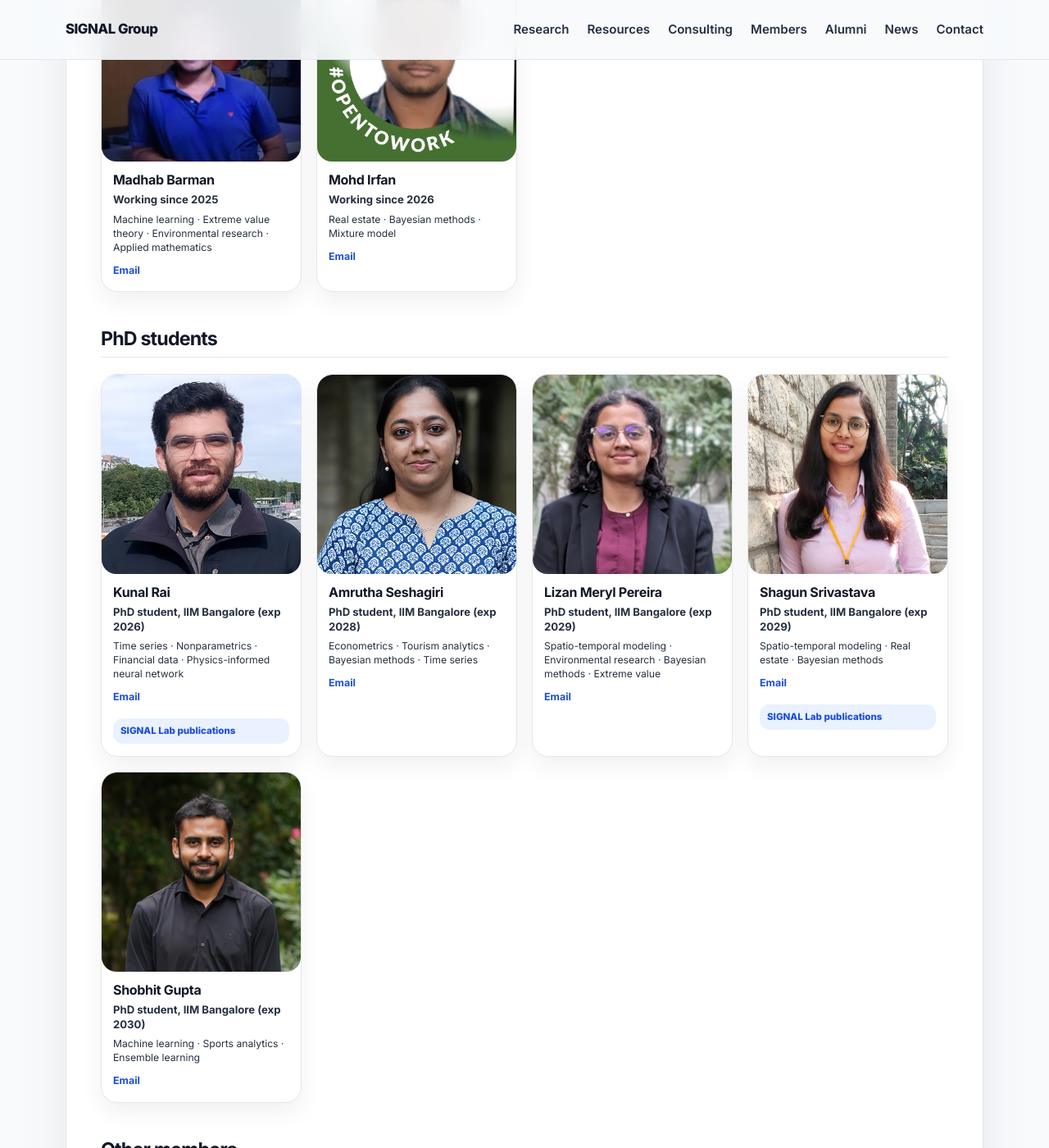
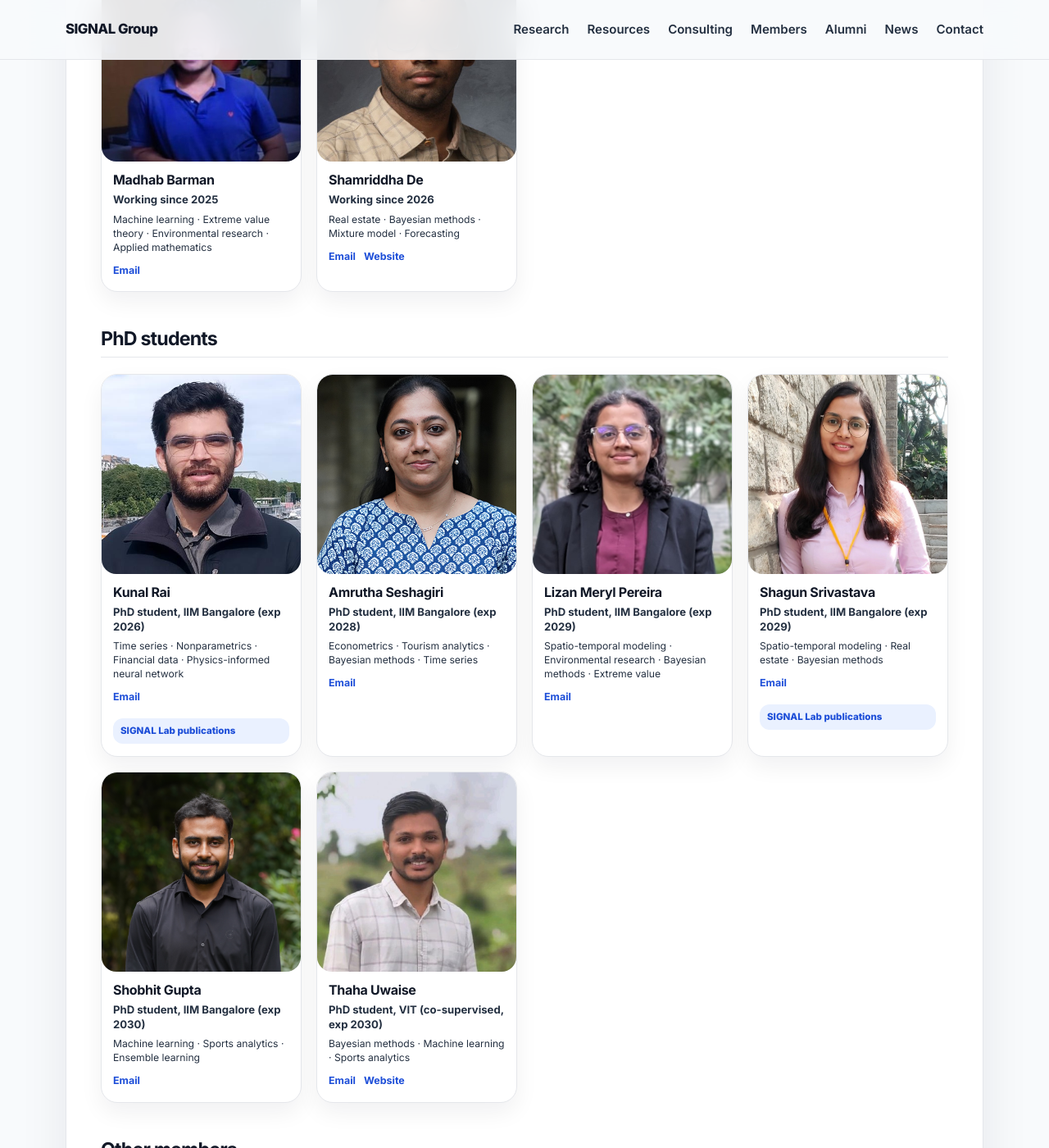
Before and after one commit to soudeepd/soudeeps-research-group, a Jekyll site: the page built from docs/_pages/members.md, in a window 1280 px wide and 1400 px high, scrolled down 751 px. Shown: the whole window at 82% size. Built offline with Jekyll 4.4.1, drawn with Linux system fonts in a browser that asks for light colours.

Commit message:
edited members and alumni

```diff
--- a/docs/_data/members.yml
+++ b/docs/_data/members.yml
@@ -5,7 +5,7 @@
   role: Associate Professor, IIM Bangalore
   themes: Statistical inference · Time series · Spatio-temporal modelling · Analytics · Learning
   email: soudeep@iimb.ac.in
-  profile:
+  webpage:
 
 - id: kunal-rai
   name: Kunal Rai
@@ -14,7 +14,7 @@
   role: PhD student, IIM Bangalore (exp 2026)
   themes: Time series · Nonparametrics · Financial data · Physics-informed neural network
   email: kunal.rai21@iimb.ac.in
-  profile:
+  webpage:
 
 - id: amrutha-seshagiri
   name: Amrutha Seshagiri
@@ -23,7 +23,7 @@
   role: PhD student, IIM Bangalore (exp 2028)
   themes: Econometrics · Tourism analytics · Bayesian methods · Time series
   email: amrutha.seshagiri23@iimb.ac.in
-  profile:
+  webpage:
 
 - id: lizan-mp
   name: Lizan Meryl Pereira
@@ -32,7 +32,7 @@
   role: PhD student, IIM Bangalore (exp 2029)
   themes: Spatio-temporal modeling · Environmental research · Bayesian methods · Extreme value
   email: lizan.pereira24@iimb.ac.in
-  profile:
+  webpage:
 
 - id: shagun-srivastava
   name: Shagun Srivastava
@@ -41,7 +41,7 @@
   role: PhD student, IIM Bangalore (exp 2029)
   themes: Spatio-temporal modeling · Real estate · Bayesian methods
   email: shagun.srivastava24@iimb.ac.in
-  profile:
+  webpage:
 
 - id: shobhit-gupta
   name: Shobhit Gupta
@@ -50,7 +50,16 @@
   role: PhD student, IIM Bangalore (exp 2030)
   themes: Machine learning · Sports analytics · Ensemble learning
   email: shobhit.gupta25@iimb.ac.in
-  profile:
+  webpage:
+
+- id: thaha-uwaise
+  name: Thaha Uwaise
+  category: phd
+  image: /assets/images/members/Thaha_Uwaise.jpg
+  role: PhD student, VIT (co-supervised, exp 2030)
+  themes: Bayesian methods · Machine learning · Sports analytics
+  email: thahauwaise.ak@vit.ac.in
+  webpage: https://www.linkedin.com/in/thaha-uwaise-366a88174/
 
 
 - id: madhab-barman
@@ -60,16 +69,16 @@
   role: Working since 2025
   themes: Machine learning · Extreme value theory · Environmental research · Applied mathematics
   email: madhab.barman@iimb.ac.in
-  profile:
+  webpage:
 
-- id: mohd-irfan
-  name: Mohd Irfan
+- id: shamriddha-de
+  name: Shamriddha De
   category: postdoc
-  image: /assets/images/members/Mohd_Irfan.jpg
+  image: /assets/images/members/Shamriddha_De.jpg
   role: Working since 2026
-  themes: Real estate · Bayesian methods · Mixture model
-  email: mohd.irfan@iimb.ac.in
-  profile:
+  themes: Real estate · Bayesian methods · Mixture model · Forecasting
+  email: shamriddha.de@iimb.ac.in
+  webpage: https://sites.google.com/view/shamriddha/bio
 
 
 - id: anitha-p
@@ -79,16 +88,16 @@
   role: Research Associate, working since 2025
   themes: Financial data · Deep learning · Time series
   email: anitha.pathlavath@iimb.ac.in
-  profile:
+  webpage:
 
 - id: ashish-yadav
   name: Ashish Yadav
   category: other
-  image: /assets/images/members/blank.jpg
+  image: /assets/images/members/Ashish_Yadav.jpg
   role: MS Student, IISER Mohali, working since 2026
   themes: Financial data · Deep learning · Time series
   email: ms22168@iisermohali.ac.in
-  profile:
+  webpage:
 
 - id: muskan-kumari
   name: Muskan Kumari
@@ -97,4 +106,4 @@
   role: BS-MS Student, IISER Thiruvananthapuram, working since 2026
   themes: Financial data · Deep learning · Time series
   email: muskan23@iisertvm.ac.in
-  profile:
+  webpage:
```
Also changed, not shown: docs/_data/alumni.yml (+10 -0 lines), docs/assets/images/alumni/Mohd_Irfan.jpg (renamed from docs/assets/images/members/Mohd_Irfan.jpg), docs/assets/images/members/Ashish_Yadav.jpg (added), docs/assets/images/members/Shamriddha_De.jpg (added), docs/assets/images/members/Thaha_Uwaise.jpg (added), 1 other file.
